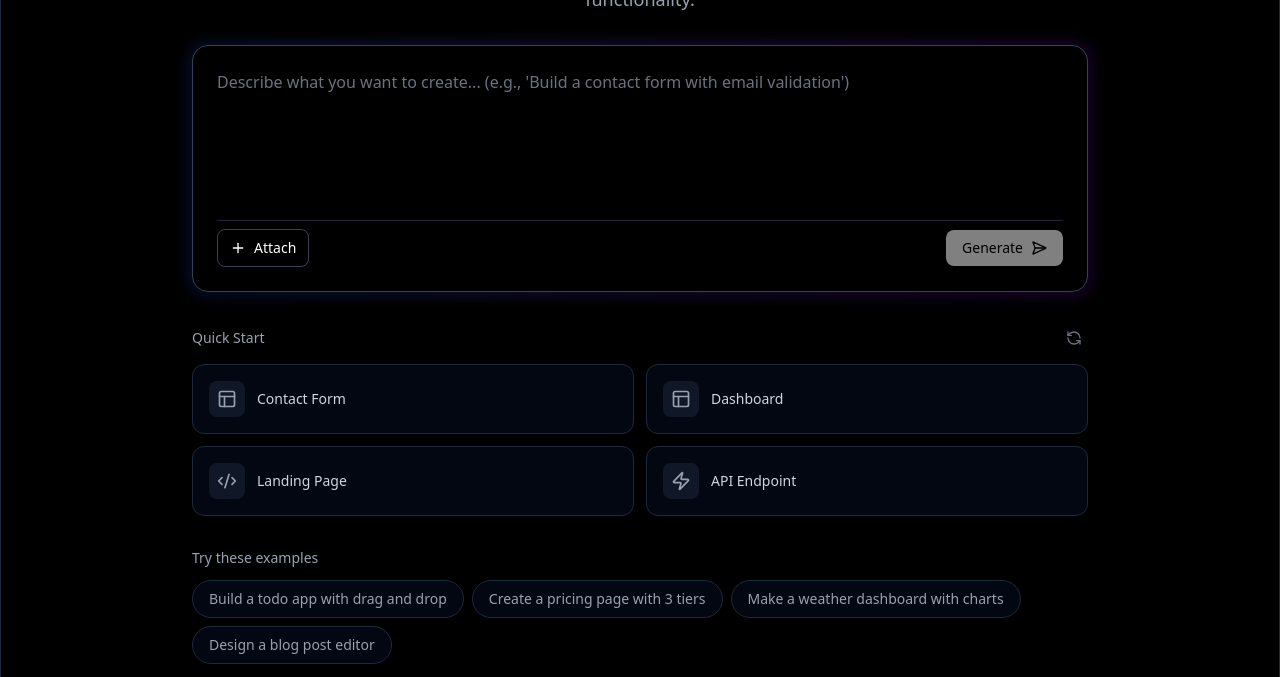
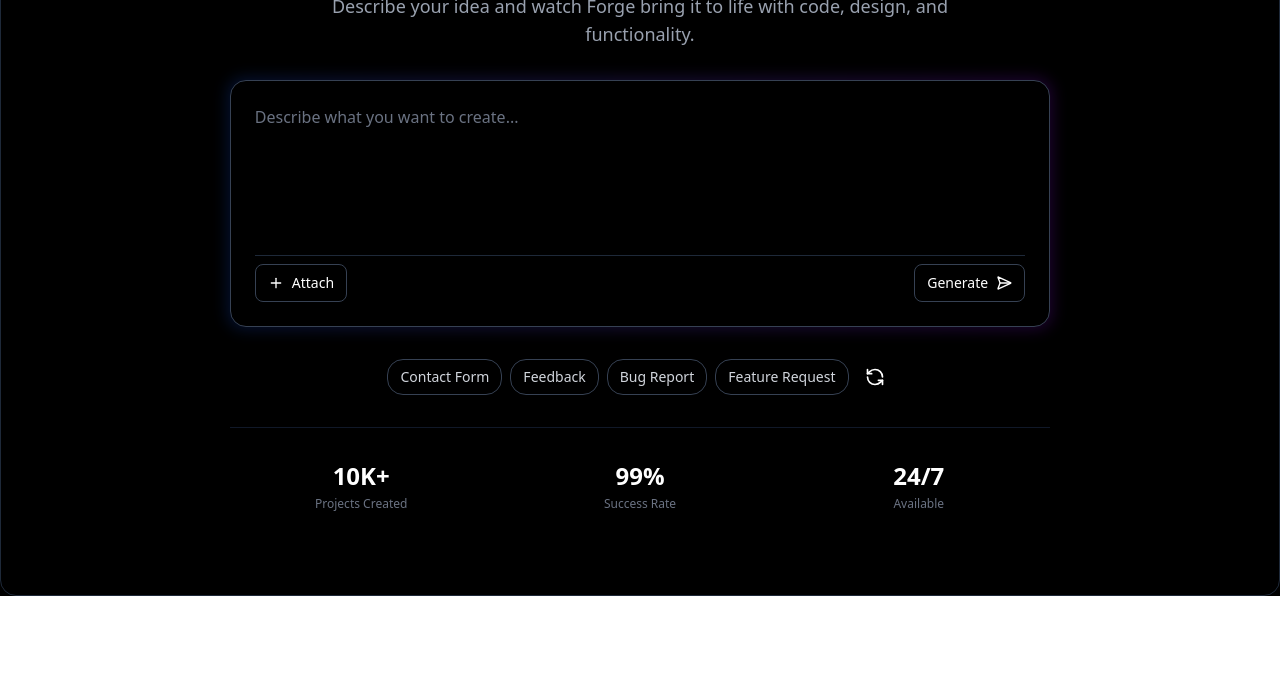
Before and after one commit to Prateet-Github/forge, a SvelteKit app: page / in a window 1280 px wide. Shown: the part 275-952 px from the top of the page. After the commit the page ends 871 px from the top, so only its background shows below. Built offline with nearby package versions, Linux system fonts and the light colour scheme; no server answers.

Commit message:
feat: update prompt textarea placeholder and enhance quick actions with predefined buttons

```diff
--- a/src/routes/(app)/+page.svelte
+++ b/src/routes/(app)/+page.svelte
@@ -53,7 +53,7 @@
       <div class="relative border border-gray-700 bg-black rounded-2xl p-6 space-y-4">
         <textarea
           bind:value={prompt}
-          placeholder="Describe what you want to create... (e.g., 'Build a contact form with email validation')"
+          placeholder="Describe what you want to create... "
           class="w-full h-32 outline-none bg-transparent text-base resize-none placeholder:text-gray-500"
         ></textarea>
 
@@ -85,7 +85,7 @@
           </div>
 
           <button
-            class="flex items-center gap-2 px-4 py-2 bg-white text-black rounded-lg hover:bg-gray-200 transition-all font-medium disabled:opacity-50 disabled:cursor-not-allowed"
+            class="flex items-center gap-2 px-3 py-2 rounded-lg border border-gray-700 hover:border-gray-600 hover:bg-gray-900 cursor-pointer transition-all"
             disabled={!prompt.trim()}
           >
             <span class="text-sm">Generate</span>
@@ -96,46 +96,41 @@
     </div>
 
     <!-- Quick Actions -->
-    <div class="space-y-3">
-      <div class="flex items-center justify-between">
-        <h2 class="text-sm font-medium text-gray-400">Quick Start</h2>
-        <button
-          on:click={shuffleExamples}
-          class="p-1.5 hover:bg-gray-900 rounded-lg transition-colors"
-        >
-          <RefreshCcw class="size-4 text-gray-500 hover:text-gray-300" />
-        </button>
-      </div>
+    <div class="flex flex-wrap justify-center gap-2">
+      <button
+        on:click={() => prompt = "Build a contact form with validation"}
+        class="py-1 px-3 text-sm text-gray-300 hover:text-white border border-gray-700 rounded-2xl cursor-pointer transition-colors"
+      >
+        Contact Form
+      </button>
 
-      <div class="grid grid-cols-1 sm:grid-cols-2 gap-3">
-        {#each quickActions as action}
-          <button
-            class="group flex items-center gap-3 p-4 border border-gray-800 hover:border-gray-700 bg-gray-950 hover:bg-gray-900 rounded-xl transition-all text-left"
-          >
-            <div class="p-2 bg-gray-900 group-hover:bg-gray-800 rounded-lg transition-colors">
-              <svelte:component this={action.icon} class="size-5 text-gray-400 group-hover:text-white" />
-            </div>
-            <span class="text-sm text-gray-300 group-hover:text-white transition-colors">
-              {action.label}
-            </span>
-          </button>
-        {/each}
-      </div>
-    </div>
+      <button
+        on:click={() => prompt = "Create a feedback form"}
+        class="py-1 px-3 text-sm text-gray-300 hover:text-white border border-gray-700 rounded-2xl cursor-pointer transition-colors"
+      >
+        Feedback
+      </button>
 
-    <!-- Example Prompts -->
-    <div class="space-y-3">
-      <h2 class="text-sm font-medium text-gray-400">Try these examples</h2>
-      <div class="flex flex-wrap gap-2">
-        {#each examples as example}
-          <button
-            on:click={() => prompt = example}
-            class="px-4 py-2 text-sm text-gray-400 hover:text-white border border-gray-800 hover:border-gray-600 bg-gray-950 hover:bg-gray-900 rounded-full transition-all"
-          >
-            {example}
-          </button>
-        {/each}
-      </div>
+      <button
+        on:click={() => prompt = "Design a bug report form"}
+        class="py-1 px-3 text-sm text-gray-300 hover:text-white border border-gray-700 rounded-2xl cursor-pointer transition-colors"
+      >
+        Bug Report
+      </button>
+
+      <button
+        on:click={() => prompt = "Make a feature request form"}
+        class="py-1 px-3 text-sm text-gray-300 hover:text-white border border-gray-700 rounded-2xl cursor-pointer transition-colors"
+      >
+        Feature Request
+      </button>
+
+      <button
+        on:click={shuffleExamples}
+        class="p-2"
+      >
+        <RefreshCcw class="size-5 hover:opacity-80 cursor-pointer" />
+      </button>
     </div>
 
     <!-- Stats or Features -->
```
